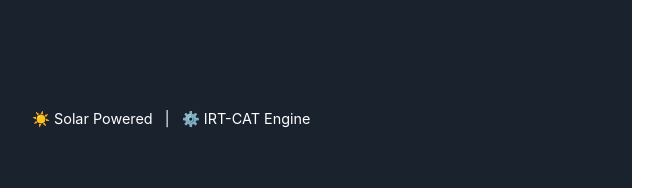
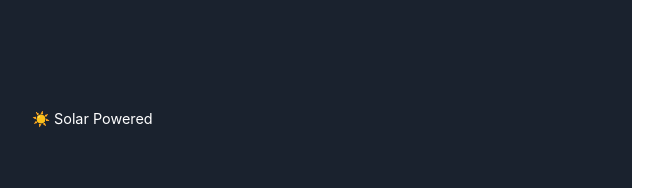
Before and after one commit to keiabarza13-svg/edukubo1, a Flask app: page / in a window 1280 px wide. Shown: the part 612-800 px from the top of the page, without its empty margins (28-691 px from the left). Run offline with Flask 3, Linux system fonts and the light colour scheme; parts of the project's set-up code (start-up, migrations or seed data) failed here and were passed over.

Commit message:
Update index.html

```diff
--- a/server_rpi/templates/index.html
+++ b/server_rpi/templates/index.html
@@ -32,7 +32,7 @@
                 <h1>Empowering Functional Literacy</h1>
                 <p style="color: #94a3b8; margin-top: 10px;">Offline, solar-powered adaptive learning.</p>
             </div>
-            <div style="font-size: 0.9rem;">☀️ Solar Powered &nbsp; | &nbsp; ⚙️ IRT-CAT Engine</div>
+            <div style="font-size: 0.9rem;">☀️ Solar Powered &nbsp;</div>
         </section>
 
         <section class="white-side">
```
